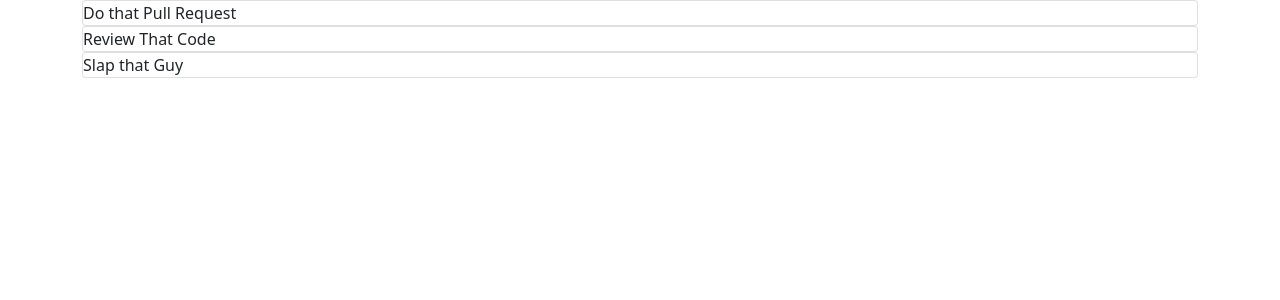
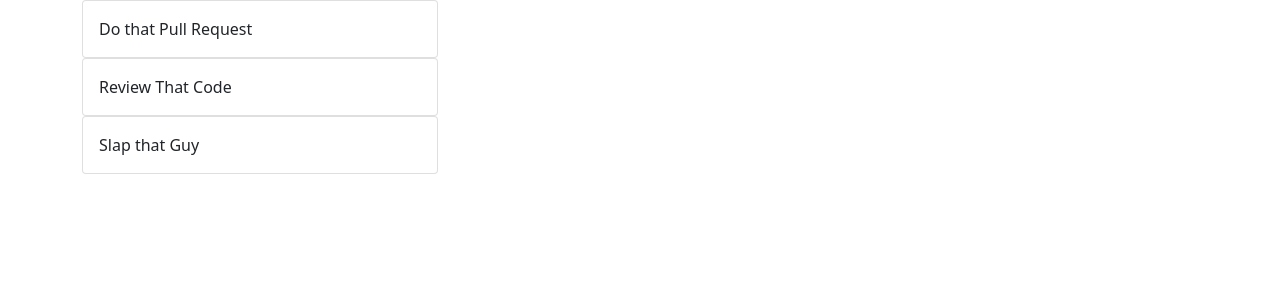
Before and after one commit to JoshAllenJones/tasktime, a React (Create React App) app: page / in a window 1280 px wide. Shown: the top 300 px of the page. Built offline with nearby package versions, Linux system fonts and the light colour scheme.

Commit message:
added drag and drop

```diff
--- a/package.json
+++ b/package.json
@@ -10,6 +10,7 @@
     "axios": "^0.25.0",
     "bootstrap": "5.1.3",
     "react": "^17.0.2",
+    "react-beautiful-dnd": "^13.1.0",
     "react-bootstrap": "^2.1.2",
     "react-dom": "^17.0.2",
     "react-scripts": "5.0.0",
--- a/src/App.js
+++ b/src/App.js
@@ -1,13 +1,23 @@
 import axios from 'axios';
-import React, { useState, useEffect } from 'react';
-import { Container, Row, Col, Card  } from 'react-bootstrap';
+import React, {useState, useEffect} from 'react';
+import {Container, Row, Col, Card, Stack} from 'react-bootstrap';
 import SideNav from './SideNav/SideNav';
 import initialData from "./initial-data";
+import { DragDropContext, Droppable, Draggable } from "react-beautiful-dnd";
+
 
 //https://egghead.io/lessons/react-create-and-style-a-list-of-data-with-react
 
 
-
+const TaskCard = (props) => {
+    return(
+        <Card id={props.id}>
+            <Card.Body>
+                {props.content}
+            </Card.Body>
+        </Card>
+    )
+}
 
 
 const App = () => {
@@ -18,18 +28,23 @@ const App = () => {
 
     return (
         <Container>
-            <div>
-                {tasks.map((task) => (
-                    <Card id={task.id}>{task.content}</Card>
-                ))
-                }
-            </div>
+            <Row>
+
+                <Col xs={4}>
+
+                    <Stack>
+                        {tasks.map((task) => (
+                            <TaskCard id={task.id} content={task.content} />
+                        ))
+                        }
+
+                    </Stack>
+                </Col>
+            </Row>
         </Container>
 
 
-
-
-  )
+    )
 
 
 }
```
Also changed, not shown: 1 other file (tests, documents, lock files or other folders).
